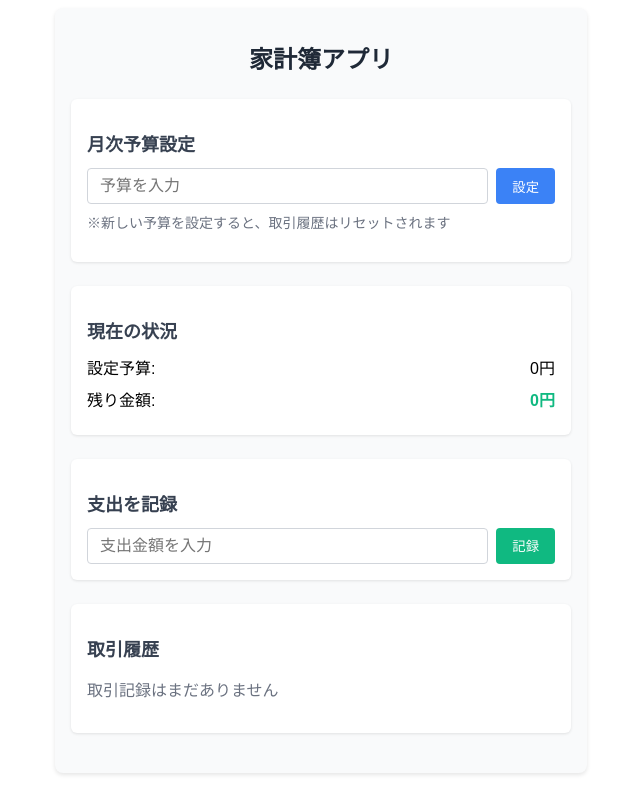
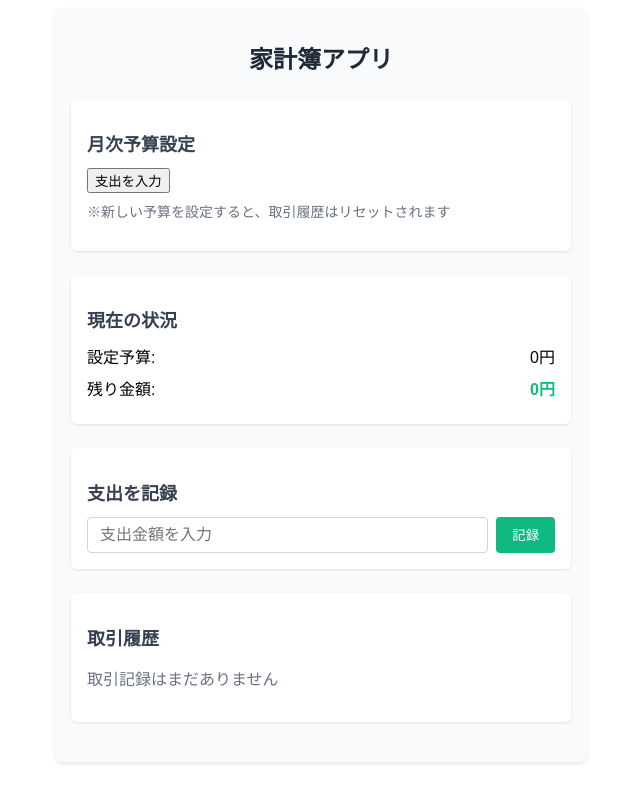
Before and after one commit to Dan-fire2030/my-app, a React (Vite) app: page / in a window 1280 px wide. Shown: the whole page, without its empty margins (319-959 px from the left). Built offline with nearby package versions, Linux system fonts and the light colour scheme.

Commit message:
支出ボタンの改修

```diff
--- a/package.json
+++ b/package.json
@@ -11,7 +11,8 @@
   },
   "dependencies": {
     "react": "^19.1.0",
-    "react-dom": "^19.1.0"
+    "react-dom": "^19.1.0",
+    "styled-components": "^6.1.18"
   },
   "devDependencies": {
     "@eslint/js": "^9.25.0",
--- a/src/App.jsx
+++ b/src/App.jsx
@@ -1,12 +1,14 @@
 import { useState } from 'react';
 
-export default function BudgetApp() {
+const BudgetApp = () => {
   // 状態管理
   const [monthlyBudget, setMonthlyBudget] = useState(0);
   const [currentBalance, setCurrentBalance] = useState(0);
   const [expenseAmount, setExpenseAmount] = useState('');
   const [budgetInput, setBudgetInput] = useState('');
   const [transactions, setTransactions] = useState([]);
+
+  const [switchingButton, setSwitchingButton] = useState(false);
 
   // スタイル定義
   const styles = {
@@ -131,6 +133,8 @@ export default function BudgetApp() {
     }
   };
 
+  const switchingFunction = () => setSwitchingButton(prev => !prev);
+
   return (
     <div style={styles.container}>
       <h1 style={styles.header}>家計簿アプリ</h1>
@@ -138,21 +142,23 @@ export default function BudgetApp() {
       {/* 予算設定セクション */}
       <div style={styles.section}>
         <h2 style={styles.sectionTitle}>月次予算設定</h2>
-        <div style={styles.inputGroup}>
+        <button style={styles.inputGroup} onClick={switchingFunction}>
+          {switchingButton && `
           <input
             type="number"
-            value={budgetInput}
-            onChange={(e) => setBudgetInput(e.target.value)}
-            style={styles.input}
+            value={${budgetInput}}
+            onChange={${(e) => setBudgetInput(e.target.value)}}
+            style={${styles.input}}
             placeholder="予算を入力"
           />
           <button
-            onClick={handleSetBudget}
-            style={{ ...styles.button, ...styles.buttonPrimary }}
+            onClick={${handleSetBudget}}
+            style={${{ ...styles.button, ...styles.buttonPrimary }}}
           >
             設定
-          </button>
-        </div>
+          </button>`}
+          支出を入力
+        </button>
         <p style={styles.note}>※新しい予算を設定すると、取引履歴はリセットされます</p>
       </div>
 
@@ -215,3 +221,5 @@ export default function BudgetApp() {
     </div>
   );
 }
+
+export default BudgetApp;
```
Also changed, not shown: draw/blueprint.drawio.png (added), 1 other file (tests, documents, lock files or other folders).
